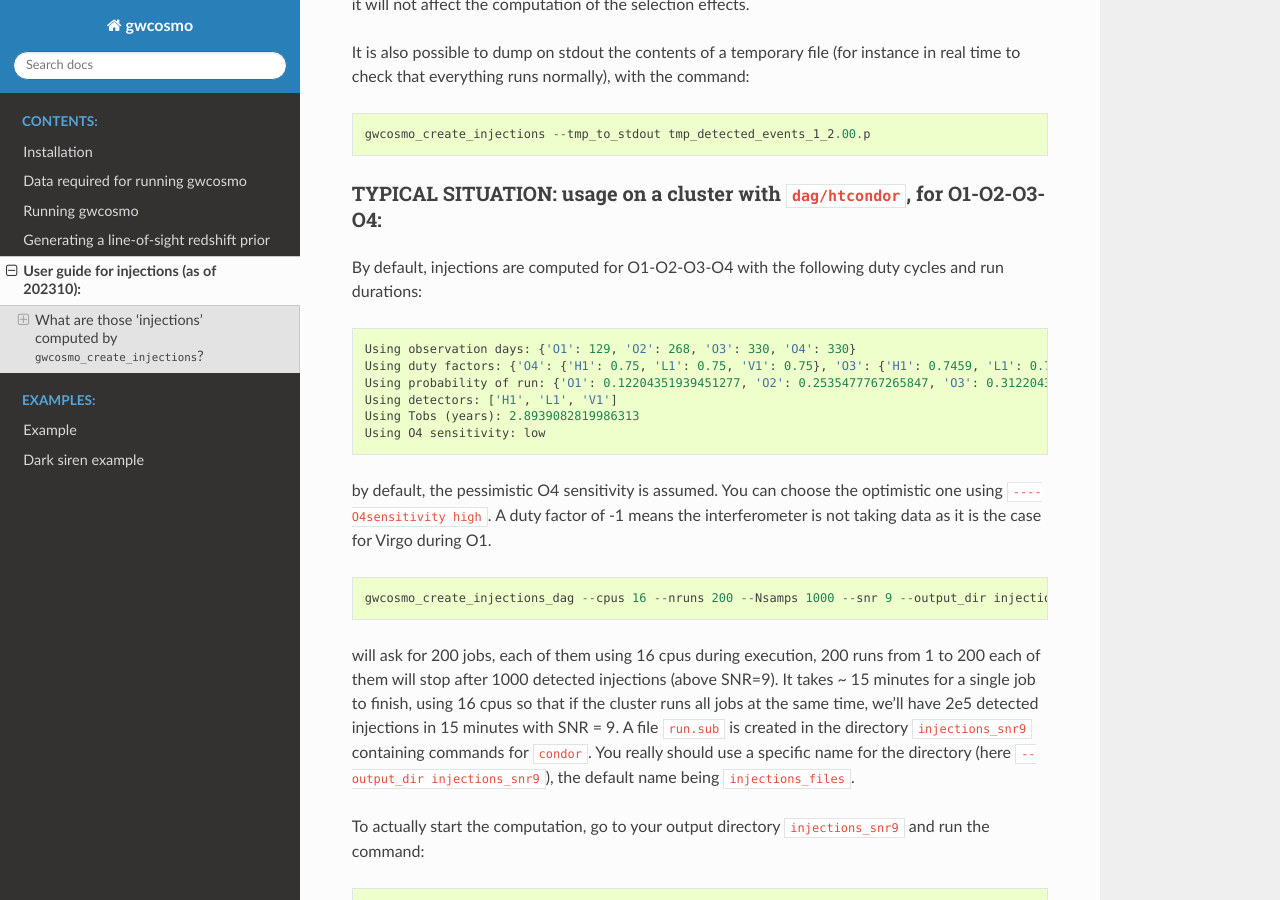
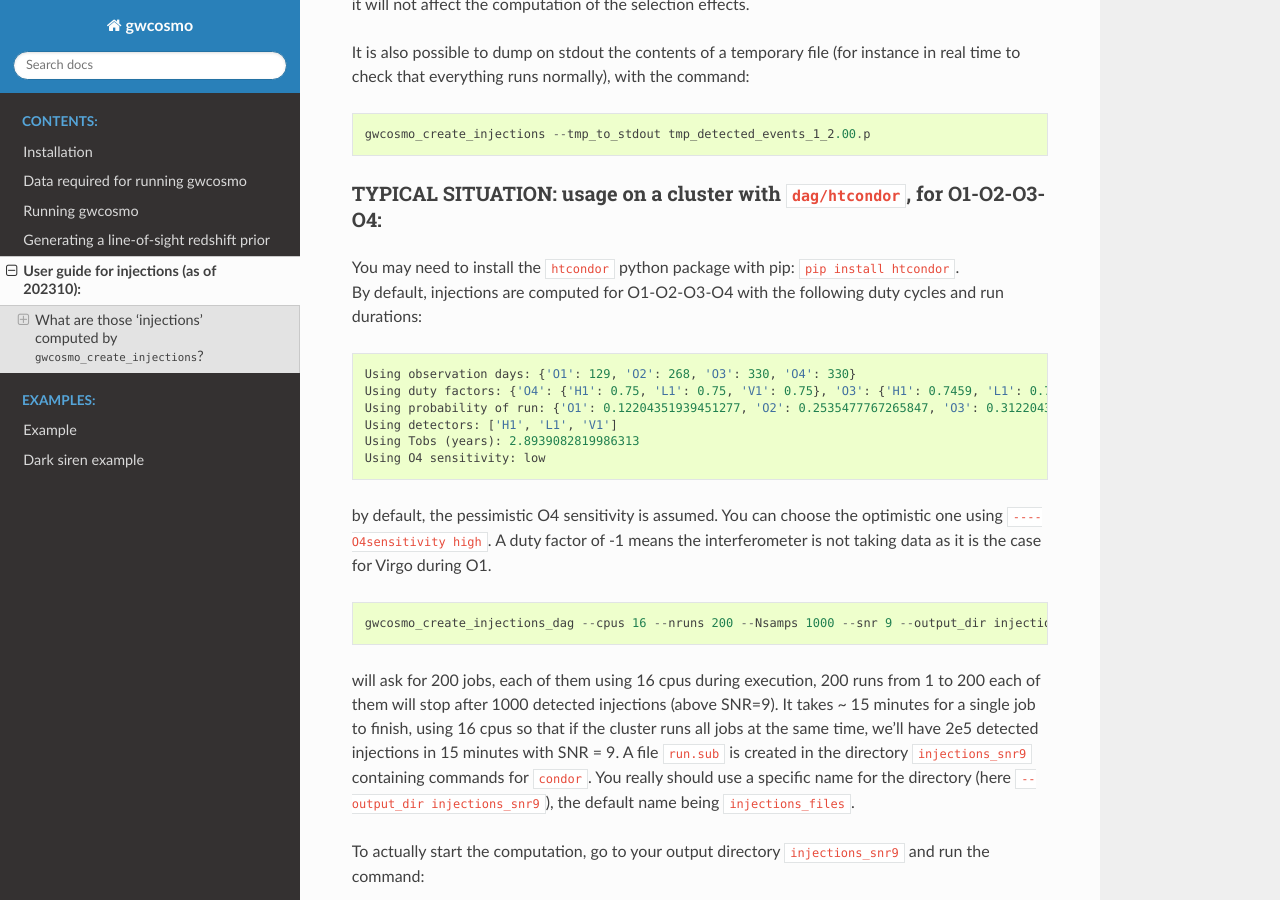
Before and after one commit to LucasPouw/gwcosmo_agn, a Sphinx documentation site: the page built from docs/injections.md, in a window 1280 px wide and 900 px high, scrolled down 1729 px. Built offline with Sphinx 7.4.7 and the Read the Docs theme 2.0.0, drawn with Linux system fonts in a browser that asks for light colours; the version number could not be read and is left out.

Commit message:
install htcondor

````diff
--- a/docs/injections.md
+++ b/docs/injections.md
@@ -42,6 +42,7 @@ gwcosmo_create_injections --tmp_to_stdout tmp_detected_events_1_2.00.p
 ```
 
 ### TYPICAL SITUATION: usage on a cluster with `dag/htcondor`, for O1-O2-O3-O4:
+You may need to install the `htcondor` python package with pip: `pip install htcondor`.<br>
 By default, injections are computed for O1-O2-O3-O4 with the following duty cycles and run durations:
 ```
 Using observation days: {'O1': 129, 'O2': 268, 'O3': 330, 'O4': 330}
````
